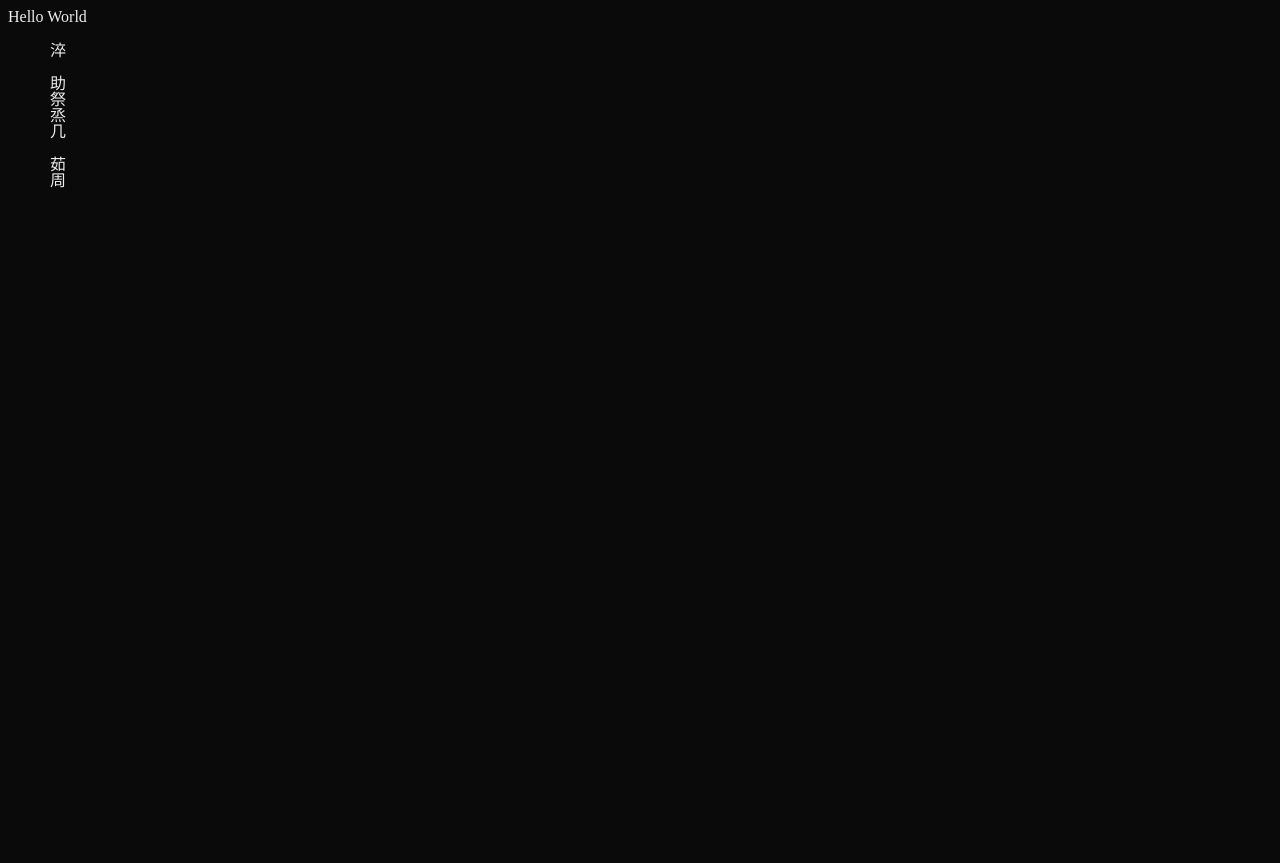
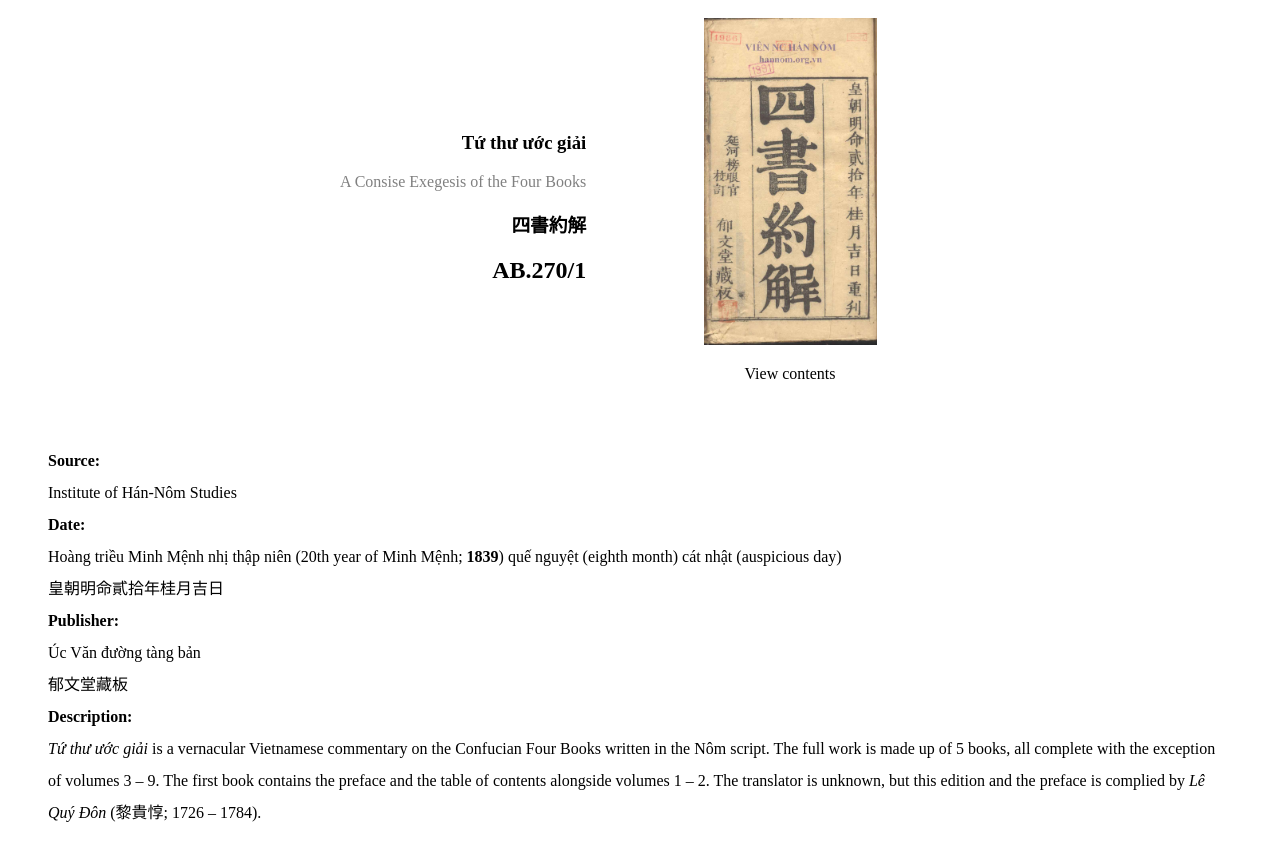
Before and after one commit to HyKNH/comp484-project-one, a plain HTML site: page index.html in a window 1280 px wide. Before the commit the page ends 800 px from the top, so only its background shows below. Drawn offline with Linux system fonts and the light colour scheme; a web font is replaced by a local one.

Commit message:
Finished index page

```diff
--- a/index.html
+++ b/index.html
@@ -6,13 +6,34 @@
     <link rel="stylesheet" href="styles.css">
 </head>
 <body>
-    Hello World</br>
-    <p>
-        <span class="vertical-column">
-            淬𲆾助祭烝几𢄂茹周</br>
-            𤾓𢆥𥪞揆𠊛些</br>
-            󰜸󲘔󰞸
-        </span>
-    </p>
+    <section>
+        <article>
+            <div class="centered-div">
+                <header>
+                    <div class="right">
+                        <h1>Tứ thư ước giải</h1>
+                        <p class="caption">A Consise Exegesis of the Four Books</p>
+                        <h1>四書約解</h1>
+                        <h2>AB.270/1</h2>
+                    </div>
+                </header>
+                <div class="book-cover">
+                    <img src="images/3.jpg" alt="Tứ thư ước giải" width="173" height="327"/>
+                    <p>View contents</p>
+                </div>
+            </div>
+        </article>
+    </section>
+    <section>
+        <p class="information-padding">
+            <b>Source:</b> </br>Institute of Hán-Nôm Studies</br>
+            <b>Date:</b> </br>Hoàng triều Minh Mệnh nhị thập niên &lpar;20th year of Minh Mệnh&#59; <strong>1839</strong>&rpar; quế nguyệt &lpar;eighth month&rpar; cát nhật &lpar;auspicious day&rpar;</br>
+            皇朝明命貳拾年桂月吉日</br>
+            <b>Publisher:</b> </br>Úc Văn đường tàng bản</br>
+            郁文堂藏板</br>
+            <b>Description:</b> </br><i>Tứ thư ước giải</i> is a vernacular Vietnamese commentary on the Confucian Four Books written in the Nôm script. The full work is made up of 5 books, all complete with the exception of volumes 3 &ndash; 9.
+            The first book contains the preface and the table of contents alongside volumes 1 &ndash; 2. The translator is unknown, but this edition and the preface is complied by <i>Lê Quý Đôn</i> &lpar;黎貴惇&#59; 1726 &ndash; 1784&rpar;.
+        </p>
+    </section>
 </body>
 </html>
--- a/styles.css
+++ b/styles.css
@@ -1,6 +1,7 @@
 body {
-    background: #0a0a0a;
-    color: #ededed;
+    background: white;
+    color: black;
+    padding: 10px;
     font-family: 'NomNa';
 }
 
@@ -12,7 +13,39 @@ body {
     font-style: normal;
 }
 
+.centered {
+    text-align: center;
+}
+
+.right {
+    text-align: right;
+}
+
+.centered-div {
+    display: flex;
+    align-items: center;
+    justify-content: space-between;
+    margin-left: auto;
+    margin-right: auto;
+    width:600px;
+}
+
+.book-cover {
+    width: 300px;
+    margin-left: 10px;
+    text-align: center;
+}
+
+.caption {
+    color:gray;
+}
+
 .vertical-column {
     writing-mode: vertical-rl;
     text-orientation: upright;
 }
+
+.information-padding {
+    padding: 30px;
+    line-height: 2;
+}
```
Also changed, not shown: images/3.jpg (added), 1 other file.
